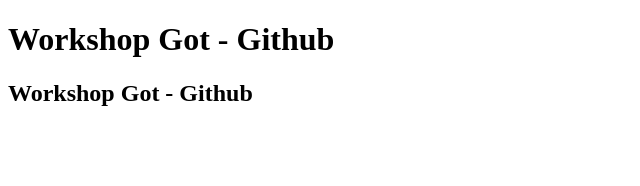
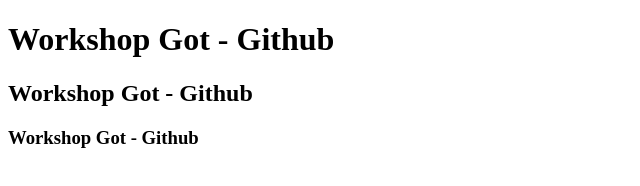
Before and after one commit to ibrahim-zerzeri/workshop-git, a plain HTML site: page index.html in a window 1280 px wide. Shown: the whole page, without its empty margins (0-640 px from the left). Drawn offline with Linux system fonts and the light colour scheme.

Commit message:
:feat: added h3 :bug: kollikeya negatif

```diff
--- a/index.html
+++ b/index.html
@@ -8,5 +8,6 @@
 <body>
     <h1>Workshop Got - Github</h1>
     <h2>Workshop Got - Github</h2>
+    <h3>Workshop Got - Github</h3>
 </body>
 </html>
```
